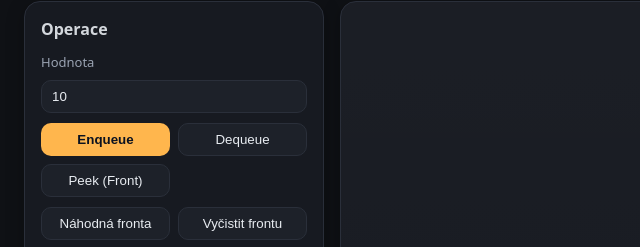
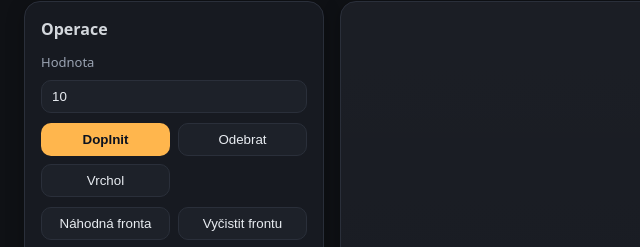
Before and after one commit to pashaslesar/VizualizaceDatovychStruktur, a website built with Vite: page pages/queue.html in a window 1280 px wide. Shown: the part 89-336 px from the top of the page, 0-640 px from the left. Built offline with nearby package versions, Linux system fonts and the light colour scheme.

Commit message:
small fixes 1

```diff
--- a/pages/queue.html
+++ b/pages/queue.html
@@ -36,9 +36,9 @@
                 </div>
 
                 <div class="group">
-                    <button id="enqueueBtn" class="btn primary full">Enqueue</button>
-                    <button id="dequeueBtn" class="btn full">Dequeue</button>
-                    <button id="peekBtn" class="btn full">Peek (Front)</button>
+                    <button id="enqueueBtn" class="btn primary full">Doplnit</button>
+                    <button id="dequeueBtn" class="btn full">Odebrat</button>
+                    <button id="peekBtn" class="btn full">Vrchol</button>
                 </div>
 
                 <div class="group">
```
Also changed, not shown: pages/stack.html (+2 -2 lines).
